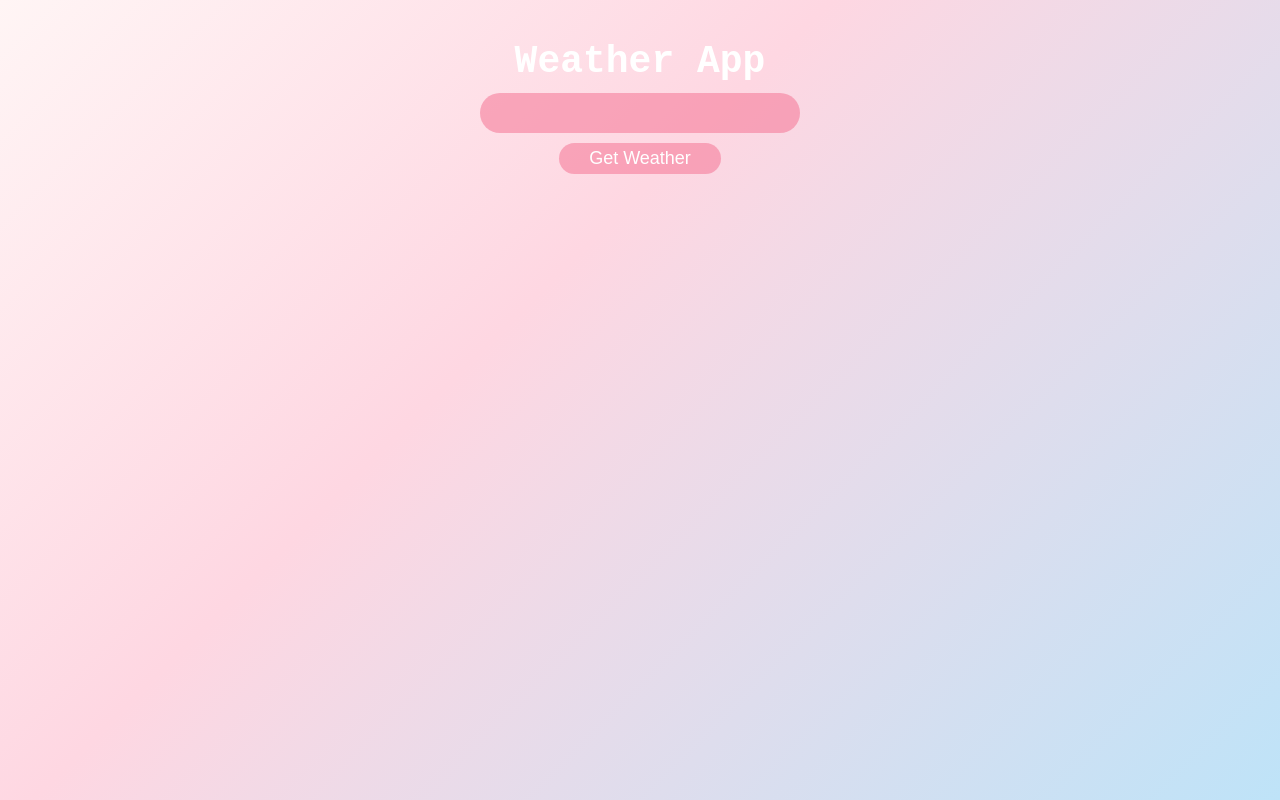
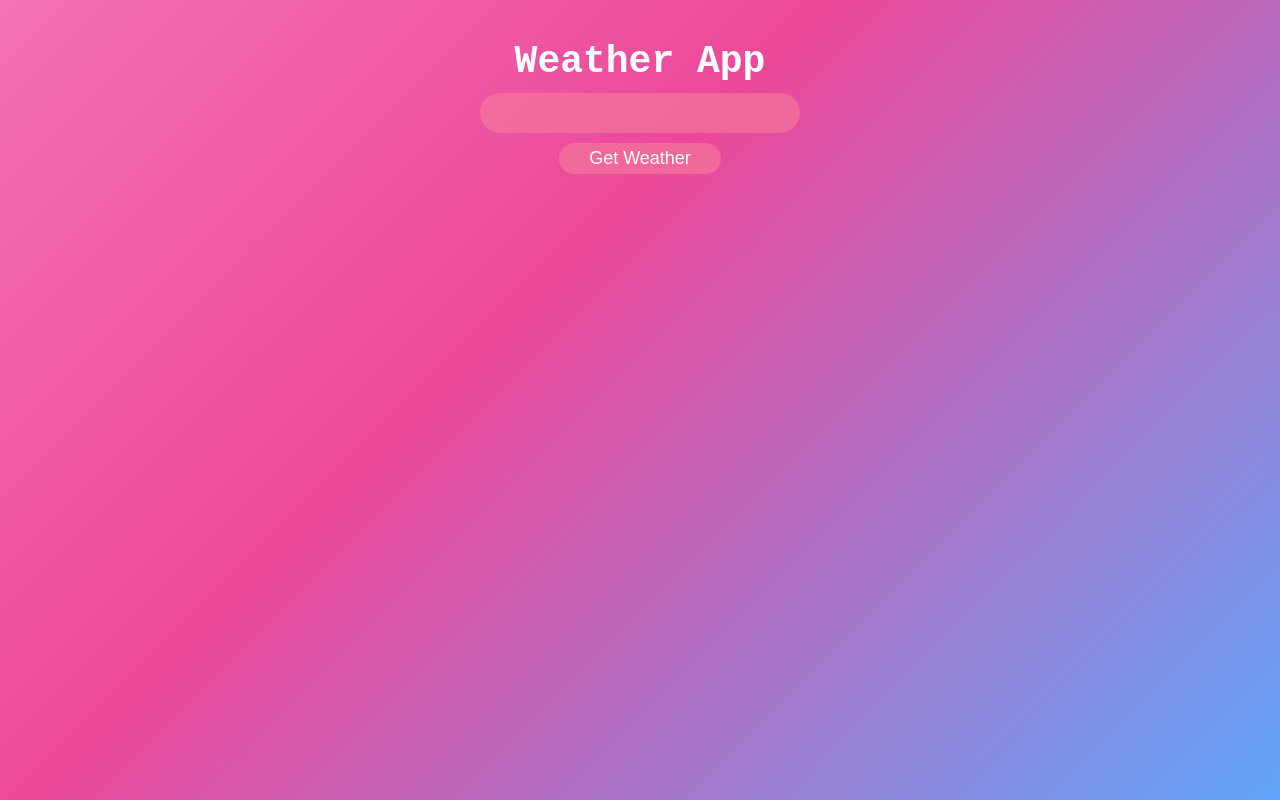
Before and after one commit to AlexLyfyxe/weather, a React (Create React App) app: page / in a window 1280 px wide. Built offline with nearby package versions, Linux system fonts and the light colour scheme.

Commit message:
Update index.css

```diff
--- a/src/index.css
+++ b/src/index.css
@@ -2,7 +2,7 @@ body {
   margin: 0;
   padding: 0;
   background-image: url("https://balthazar.club/o/20008-fioletovye-oboi-priroda.html");
-  background: linear-gradient(135deg, #fff5f5 0%, #fed7e2 40%, #bee3f8 100%);
+  background: linear-gradient(135deg, #f472b6 0%, #ec4899 40%, #60a5fa 100%);
   background-repeat: no-repeat;
   background-attachment: fixed;
   background-size: cover;
```
